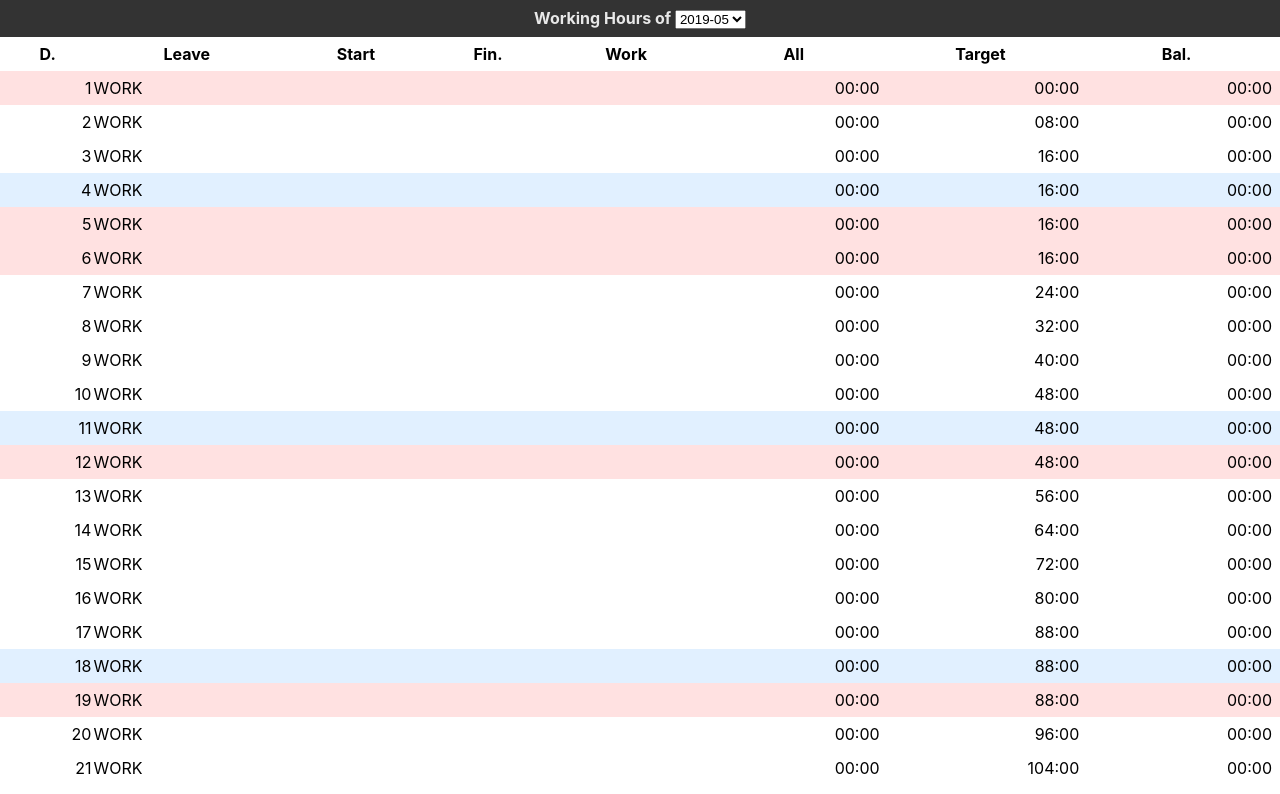
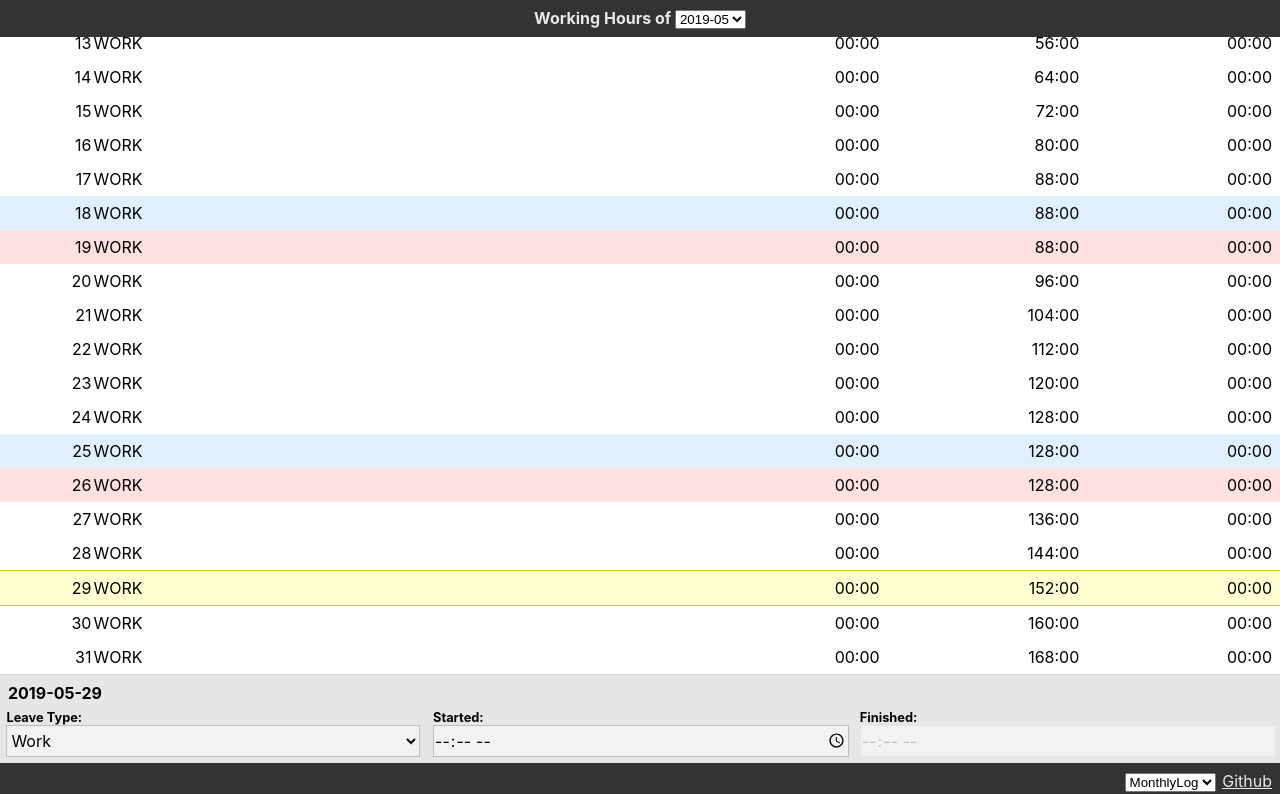
Before and after one commit to leafriend/working-hours, a React (Create React App) app: page / in a window 1280 px wide. Shown: the top 794 px of the page. Built offline with nearby package versions, Linux system fonts and the light colour scheme.

Commit message:
Improve flex layout
- Fix error on Firefox

```diff
--- a/src/component/App.scss
+++ b/src/component/App.scss
@@ -1,33 +1,17 @@
 .App {
-  // position: absolute;
-  // top: 0;
-  // left: 0;
   width: 100%;
   height: 100%;
+  display: flex;
   flex-direction: column;
-  display: flex;
 
-  header {
-    align-content: flex-start;
+  & > header {
+    flex: 0 0 auto;
   }
-  article {
-    flex: 1;
-
-    display: flex;
-    flex-direction: column;
-
-    & > :first-child {
-      flex: 1;
-      overflow-y: scroll;
-    }
-
-    & > :last-child {
-      align-content: flex-end;
-      background-color: hsl(0, 0%, 90%);
-      border-top: solid 1px hsl(0, 0, 85%);
-    }
+  & > article {
+    flex: 1 1 auto;
+    overflow-y: scroll;
   }
-  footer {
-    align-content: flex-end;
+  & > footer {
+    flex: 0 0 auto;
   }
 }
--- a/src/component/molthly-log/MonthlyLog.scss
+++ b/src/component/molthly-log/MonthlyLog.scss
@@ -1,3 +1,24 @@
+.App {
+  & > article {
+    overflow-y: hidden;
+
+    display: flex;
+    flex-direction: column;
+
+    & > *:first-child {
+      flex: 1 1 auto;
+      overflow-y: scroll;
+    }
+
+    & > *:last-child {
+      flex: 0 0 auto;
+
+      background-color: hsl(0, 0%, 90%);
+      border-top: solid 1px hsl(0, 0, 85%);
+    }
+  }
+}
+
 table.monthly-logs {
   border-collapse: collapse;
   width: 100%;
```
